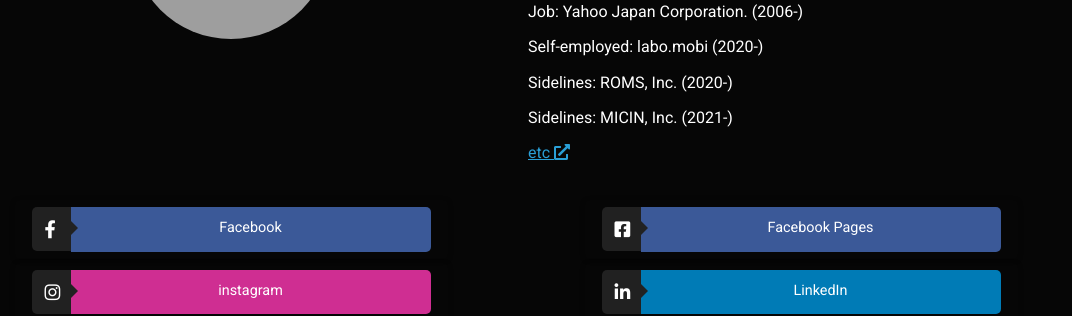
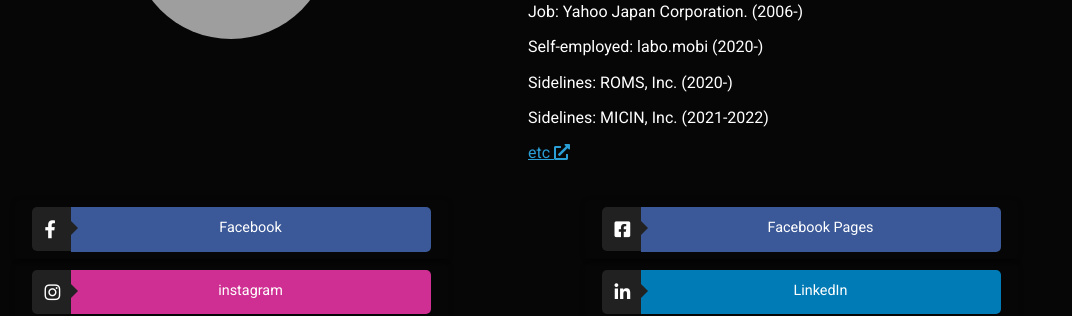
Before and after one commit to kuozumijp/kuozumijp.github.io, a Jekyll site: the page index.html, which Jekyll copies as it is, in a window 1280 px wide. Shown: the part 181-497 px from the top of the page, without its empty margins (124-1196 px from the left). Built offline with Jekyll 4.4.1, drawn with Linux system fonts in a browser that asks for light colours; grey boxes are pictures that could not be loaded.

Commit message:
Update index.html

```diff
--- a/index.html
+++ b/index.html
@@ -53,7 +53,7 @@
                 <h6 class="montserrat">Sidelines: ROMS, Inc. (2020-)</h6>
             </blockquote>
             <blockquote>
-                <h6 class="montserrat">Sidelines: MICIN, Inc. (2021-)</h6>
+                <h6 class="montserrat">Sidelines: MICIN, Inc. (2021-2022)</h6>
             </blockquote>
             <blockquote>
                 <h6 class="montserrat"><a href="https://www.wantedly.com/id/kuozumijp">etc <i class="fas fa-external-link-alt"></i></a></h6>
```
